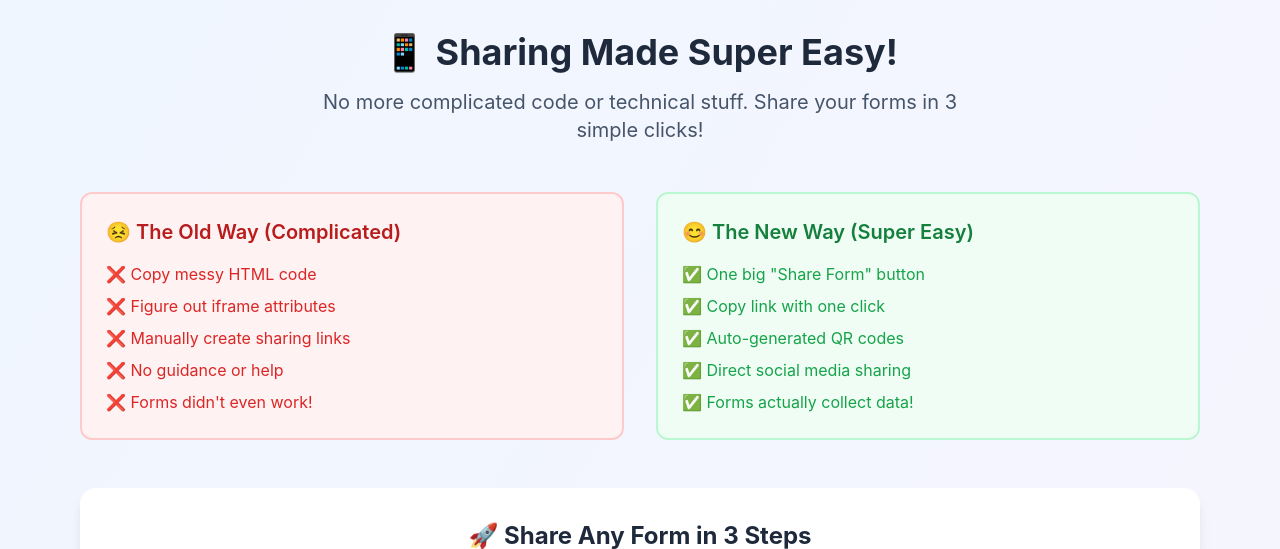
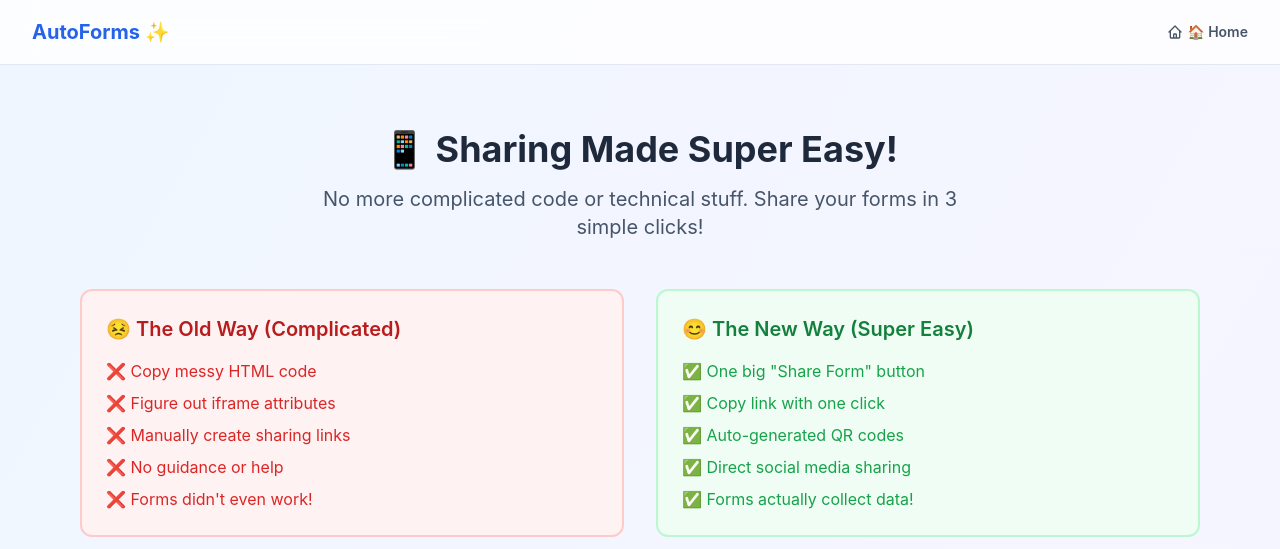
Before and after one commit to asafaharon/AutoForms, a FastAPI app: page /sharing-guide in a window 1280 px wide. Shown: the top 549 px of the page. Run offline with FastAPI, Linux system fonts and the light colour scheme; some libraries are stand-ins or nearby versions.

Commit message:
Fix home button navigation to prevent user logout
- Fix dashboard.html home button to go to /home instead of / (prevents logout)
- Fix share_form.html home button to go to /home instead of / (prevents logout)
- Add missing home navigation button to sharing_guide.html
- Add missing home navigation button to demo_submission.html
- Add missing home navigation button to complete_demo.html

All home buttons now properly navigate to authenticated /home page instead of public landing page, keeping users logged in.

🤖 Generated with [Claude Code](https://claude.ai/code)

Co-Authored-By: Claude <noreply@anthropic.com>

```diff
--- a/backend/templates/dashboard.html
+++ b/backend/templates/dashboard.html
@@ -33,7 +33,7 @@
                 AutoForms ✨
             </h1>
             <div class="flex items-center space-x-4">
-                <a href="/" class="text-slate-600 hover:text-blue-600 font-medium">🏠 Home</a>
+                <a href="/home" class="text-slate-600 hover:text-blue-600 font-medium">🏠 Home</a>
                 <a href="/generator" class="bg-blue-600 hover:bg-blue-700 active:bg-blue-800 text-white font-bold py-3 px-6 rounded-lg transition-all duration-200 text-sm touch-manipulation min-h-[48px] flex items-center justify-center no-underline">
                     <svg xmlns="http://www.w3.org/2000/svg" class="h-4 w-4 mr-2 flex-shrink-0" fill="none" viewBox="0 0 24 24" stroke="currentColor"><path stroke-linecap="round" stroke-linejoin="round" stroke-width="2" d="M12 6v6m0 0v6m0-6h6m-6 0H6"></path></svg>
                     <span>Create New Form</span>
--- a/backend/templates/share_form.html
+++ b/backend/templates/share_form.html
@@ -26,7 +26,7 @@
                 AutoForms ✨
             </h1>
             <div class="flex items-center space-x-4">
-                <a href="/" class="text-slate-600 hover:text-blue-600 font-medium">🏠 Home</a>
+                <a href="/home" class="text-slate-600 hover:text-blue-600 font-medium">🏠 Home</a>
                 <a href="/generator" class="text-slate-600 hover:text-blue-600 font-medium">Generator</a>
                 <a href="/submissions" class="text-slate-600 hover:text-blue-600 font-medium">Submissions</a>
                 <span class="text-slate-500">{{ user.username if user else 'Guest' }}</span>
--- a/backend/templates/sharing_guide.html
+++ b/backend/templates/sharing_guide.html
@@ -12,6 +12,23 @@
     </style>
 </head>
 <body class="bg-gradient-to-br from-blue-50 to-purple-50 text-slate-800">
+
+    <!-- Header with Navigation -->
+    <header class="bg-white/80 backdrop-blur-lg sticky top-0 z-30 border-b border-slate-200 mb-8">
+        <div class="container mx-auto px-4 sm:px-6 lg:px-8 flex justify-between items-center h-16">
+            <h1 class="text-xl font-bold text-blue-600">
+                AutoForms ✨
+            </h1>
+            <div class="flex items-center space-x-4">
+                <a href="/home" class="text-sm font-semibold text-slate-600 hover:text-blue-600 transition-colors duration-200 flex items-center">
+                    <svg xmlns="http://www.w3.org/2000/svg" class="h-4 w-4 mr-1" fill="none" viewBox="0 0 24 24" stroke="currentColor">
+                        <path stroke-linecap="round" stroke-linejoin="round" stroke-width="2" d="M3 12l2-2m0 0l7-7 7 7M5 10v10a1 1 0 001 1h3m10-11l2 2m-2-2v10a1 1 0 01-1 1h-3m-6 0a1 1 0 001-1v-4a1 1 0 011-1h2a1 1 0 011 1v4a1 1 0 001 1m-6 0h6" />
+                    </svg>
+                    🏠 Home
+                </a>
+            </div>
+        </div>
+    </header>
 
     <div class="container mx-auto px-4 py-8 max-w-6xl">
 
```
Also changed, not shown: backend/templates/complete_demo.html (+17 -0 lines), backend/templates/demo_submission.html (+17 -0 lines).
